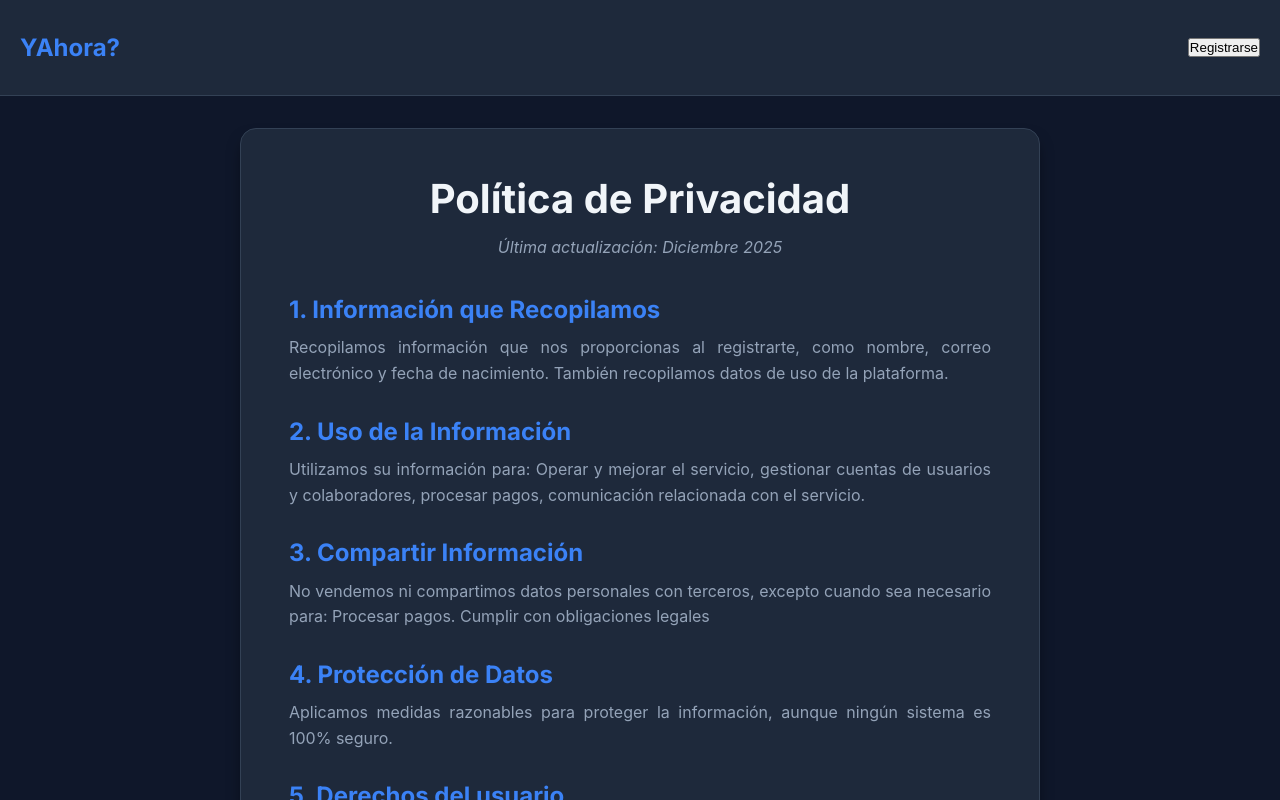
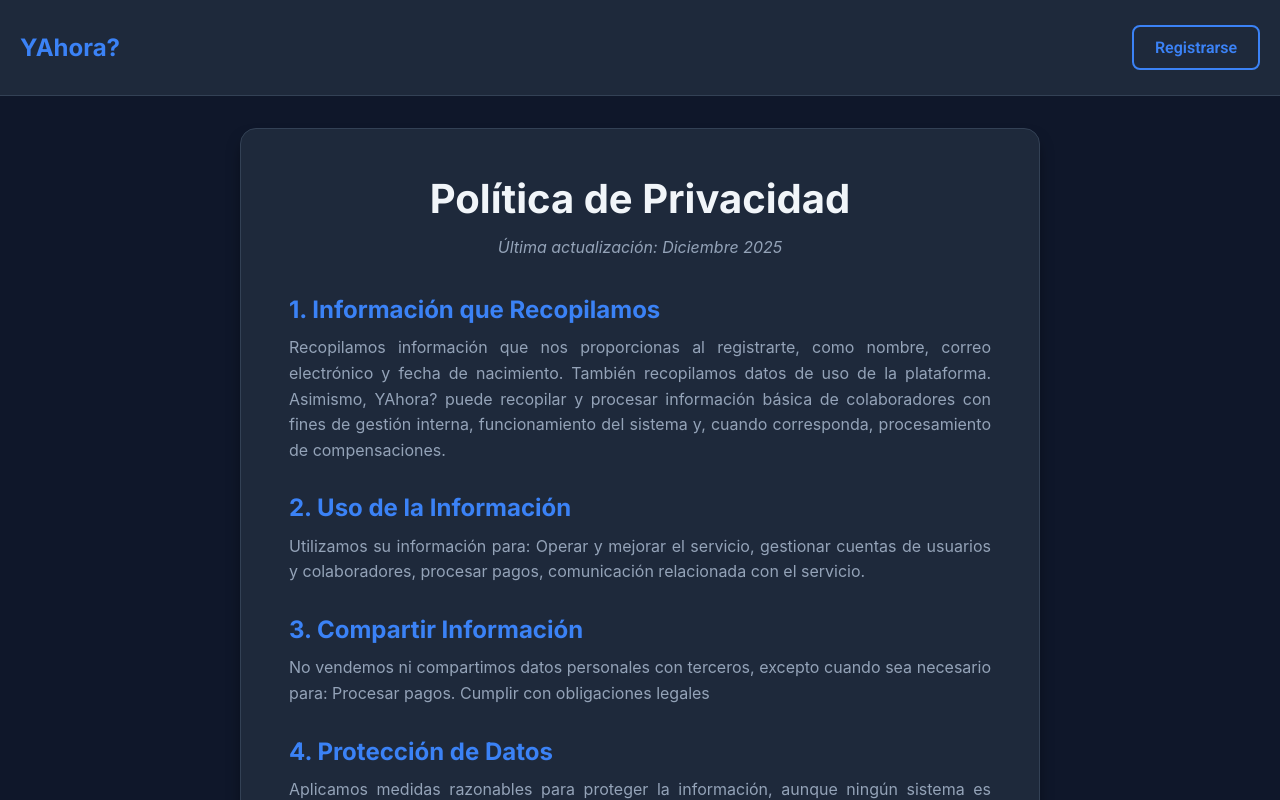
Before and after one commit to SamuPasquier2811/YAhora-First-Beta, a React (Vite) app: page /privacy in a window 1280 px wide. Shown: the top 800 px of the page. Built offline with nearby package versions, Linux system fonts and the light colour scheme; no server answers; a web font is replaced by a local one.

Commit message:
Update PrivacyPage.jsx

```diff
--- a/src/pages/PrivacyPage/PrivacyPage.jsx
+++ b/src/pages/PrivacyPage/PrivacyPage.jsx
@@ -18,7 +18,7 @@ function PrivacyPage() {
                     YAhora?
                 </div>
                 <button
-                    className="btn btn-outline"
+                    className="btn btn-outline-home btn-register-login"
                     onClick={() => navigate('/register')}
                 >
                     Registrarse
@@ -36,7 +36,7 @@ function PrivacyPage() {
                         <p>
                             Recopilamos información que nos proporcionas al registrarte, como nombre,
                             correo electrónico y fecha de nacimiento. También recopilamos datos de uso
-                            de la plataforma.
+                            de la plataforma. Asimismo, YAhora? puede recopilar y procesar información básica de colaboradores con fines de gestión interna, funcionamiento del sistema y, cuando corresponda, procesamiento de compensaciones.
                         </p>
                     </div>
 
```
